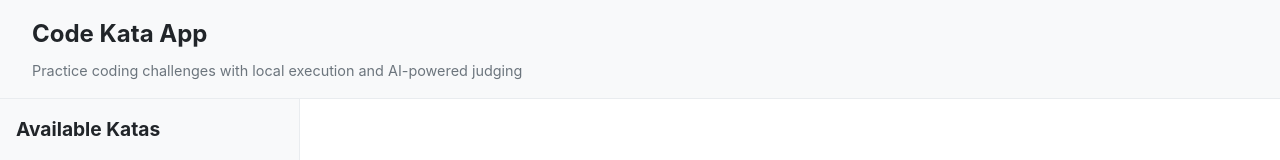
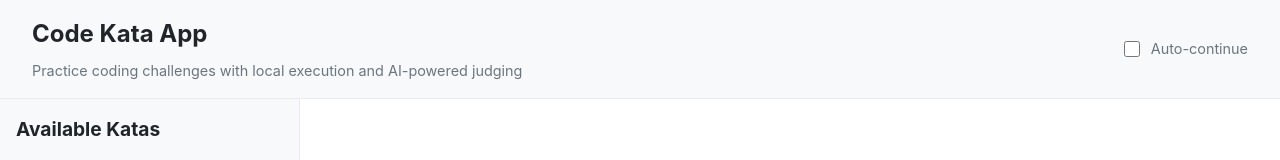
Before and after one commit to Dolphin-ZAAZ/Coderil, a React (Vite) app: page / in a window 1280 px wide. Shown: the top 160 px of the page. Built offline with nearby package versions, Linux system fonts and the light colour scheme.

Commit message:
add auto continue to spec

```diff
--- a/src/App.css
+++ b/src/App.css
@@ -10,15 +10,45 @@
   border-bottom: 1px solid #333;
 }
 
-.app-header h1 {
+.header-content {
+  display: flex;
+  justify-content: space-between;
+  align-items: center;
+}
+
+.header-title h1 {
   margin: 0 0 0.5rem 0;
   color: #fff;
   font-size: 1.5rem;
 }
 
-.app-header p {
+.header-title p {
   margin: 0;
   color: #ccc;
+  font-size: 0.9rem;
+}
+
+.header-controls {
+  display: flex;
+  align-items: center;
+}
+
+.auto-continue-toggle {
+  display: flex;
+  align-items: center;
+  gap: 0.5rem;
+  color: #ccc;
+  cursor: pointer;
+  user-select: none;
+}
+
+.auto-continue-toggle input[type="checkbox"] {
+  width: 16px;
+  height: 16px;
+  accent-color: #0066cc;
+}
+
+.toggle-text {
   font-size: 0.9rem;
 }
 
@@ -182,11 +212,15 @@
     border-bottom-color: #e9ecef;
   }
 
-  .app-header h1 {
+  .header-title h1 {
     color: #212529;
   }
 
-  .app-header p {
+  .header-title p {
+    color: #6c757d;
+  }
+
+  .auto-continue-toggle {
     color: #6c757d;
   }
 
--- a/src/App.tsx
+++ b/src/App.tsx
@@ -15,11 +15,22 @@ function App() {
   const [katas, setKatas] = useState<Kata[]>([])
   const [selectedKata, setSelectedKata] = useState<Kata | null>(null)
   const [isLoading, setIsLoading] = useState(true)
+  const [autoContinueEnabled, setAutoContinueEnabled] = useState(false)
 
   useEffect(() => {
-    // Load katas on app start
+    // Load katas and settings on app start
     loadKatas()
+    loadSettings()
   }, [])
+
+  const loadSettings = async () => {
+    try {
+      const settings = await window.electronAPI.getSettings()
+      setAutoContinueEnabled(settings.autoContinueEnabled)
+    } catch (error) {
+      console.error('Failed to load settings:', error)
+    }
+  }
 
   const loadKatas = async () => {
     try {
@@ -37,11 +48,37 @@ function App() {
     setSelectedKata(kata)
   }
 
+  const handleAutoContinueToggle = async () => {
+    const newValue = !autoContinueEnabled
+    setAutoContinueEnabled(newValue)
+    try {
+      await window.electronAPI.updateSetting('auto_continue_enabled', newValue.toString())
+    } catch (error) {
+      console.error('Failed to update auto-continue setting:', error)
+      // Revert on error
+      setAutoContinueEnabled(!newValue)
+    }
+  }
+
   return (
     <div className="app">
       <header className="app-header">
-        <h1>Code Kata App</h1>
-        <p>Practice coding challenges with local execution and AI-powered judging</p>
+        <div className="header-content">
+          <div className="header-title">
+            <h1>Code Kata App</h1>
+            <p>Practice coding challenges with local execution and AI-powered judging</p>
+          </div>
+          <div className="header-controls">
+            <label className="auto-continue-toggle">
+              <input
+                type="checkbox"
+                checked={autoContinueEnabled}
+                onChange={handleAutoContinueToggle}
+              />
+              <span className="toggle-text">Auto-continue</span>
+            </label>
+          </div>
+        </div>
       </header>
 
       <main className="app-main">
```
Also changed, not shown: electron/main.ts (+17 -0 lines), electron/preload.ts (+8 -0 lines), src/types/index.ts (+14 -0 lines), .kiro/specs/code-kata-electron-app/design.md, .kiro/specs/code-kata-electron-app/requirements.md, .kiro/specs/code-kata-electron-app/tasks.md, 1 other file (tests, documents, lock files or other folders).
